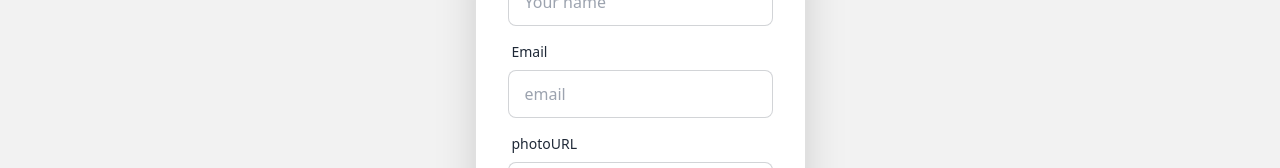
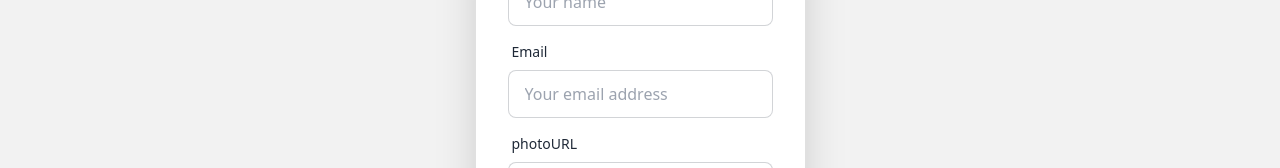
Before and after one commit to masud467/My-Dream-House, a React (Vite) app: page /register in a window 1280 px wide. Shown: the part 316-484 px from the top of the page. Built offline with nearby package versions, Linux system fonts and the light colour scheme.

Commit message:
added the Register and Login pages

```diff
--- a/src/Pages/Register.jsx
+++ b/src/Pages/Register.jsx
@@ -53,7 +53,7 @@ const Register = () => {
                 <input
                   type="email"
                   name="email"
-                  placeholder="email"
+                  placeholder="Your email address"
                   className="input input-bordered"
                   required
                 />
```
